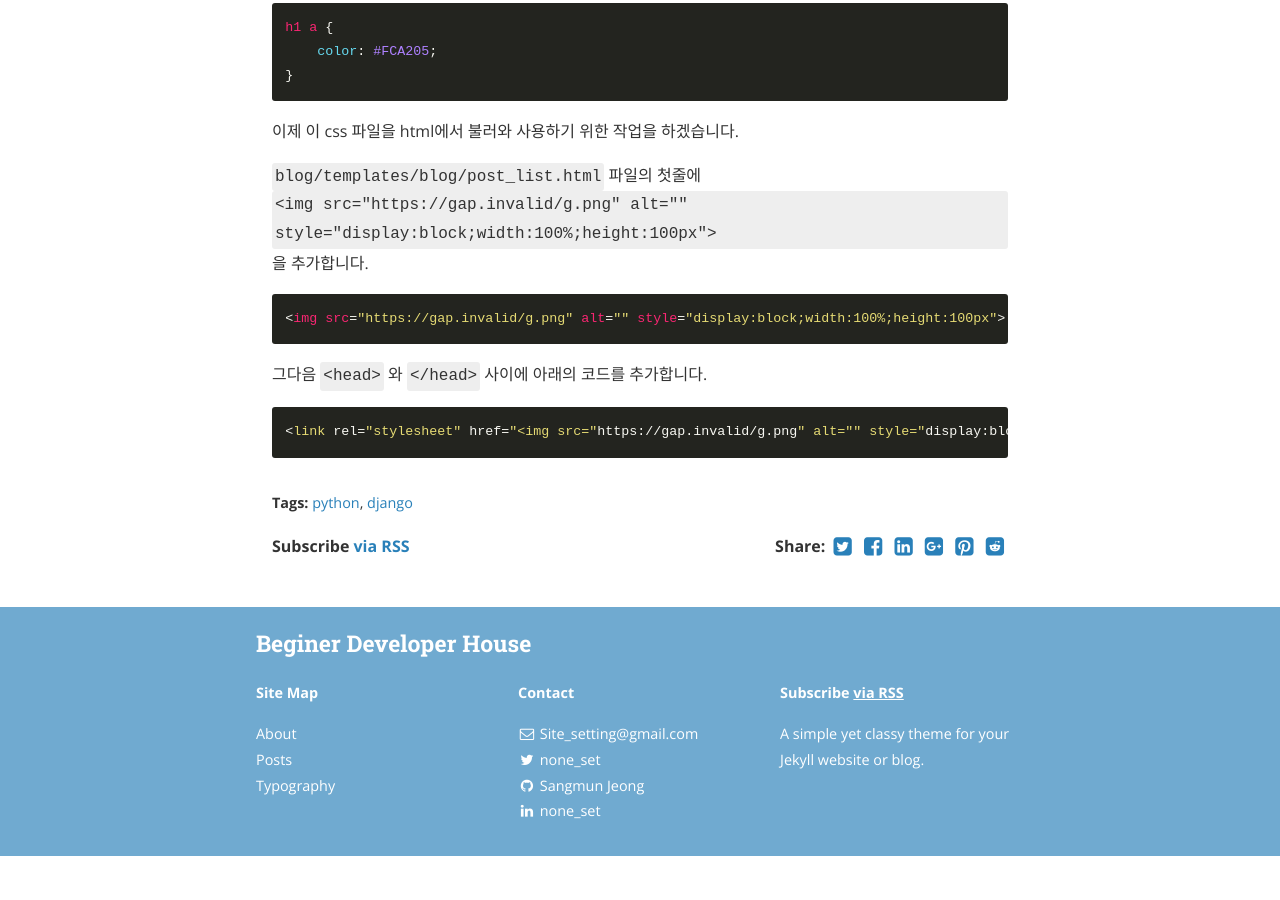
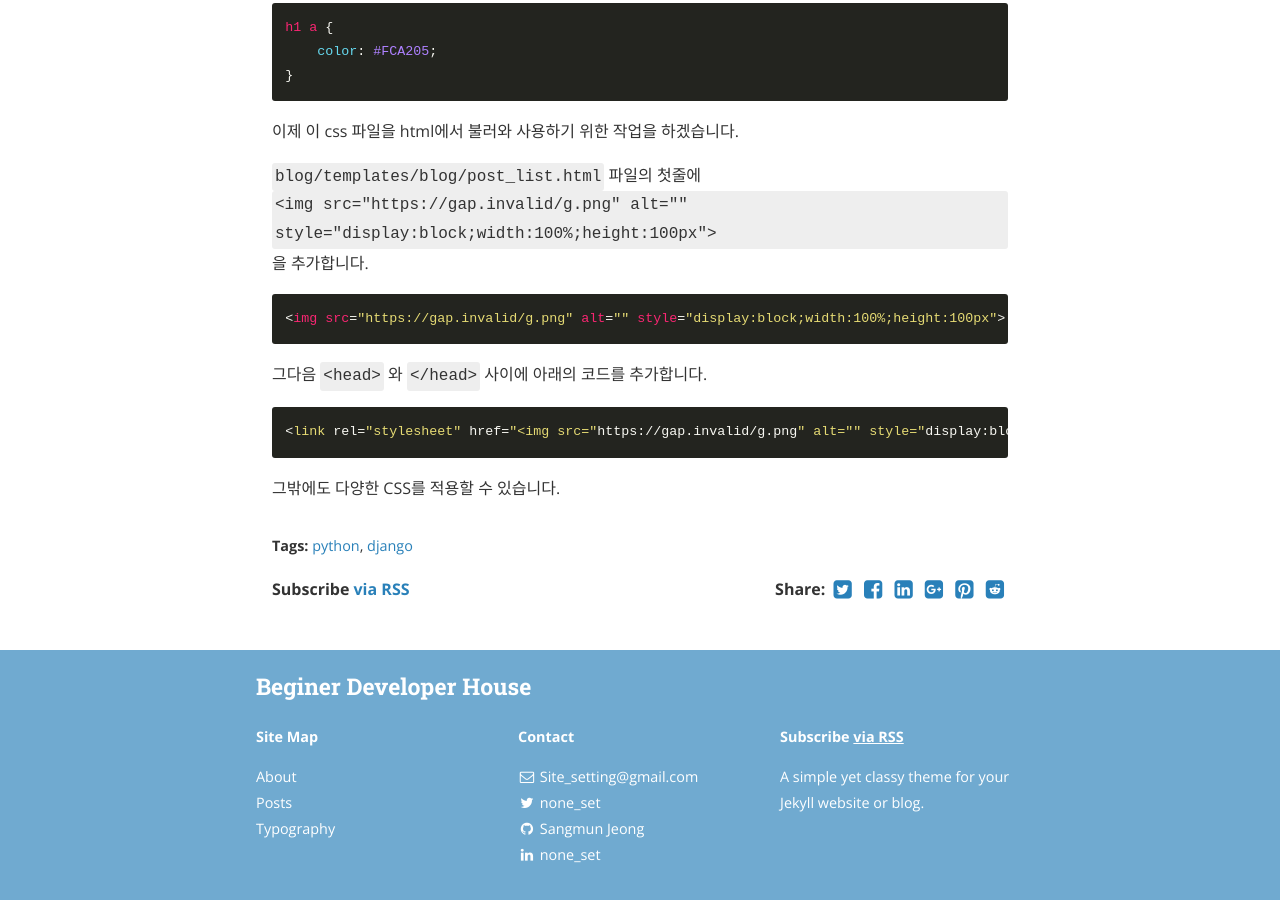
Before and after one commit to sangmunjeong/sangmunjeong.github.io, a Jekyll site: the page built from _posts/2019-06-19-python_djangostart10.markdown, in a window 1280 px wide and 900 px high, scrolled down 912 px. Built offline with Jekyll 4.4.1, drawn with Linux system fonts in a browser that asks for light colours; nearby versions of some CDN libraries; before the commit the page ends 1768 px from its top, so only the background shows below that.

Commit message:
Update 2019-06-19-python_djangostart10.markdown

````diff
--- a/_posts/2019-06-19-python_djangostart10.markdown
+++ b/_posts/2019-06-19-python_djangostart10.markdown
@@ -35,7 +35,7 @@ tags: python django
 
 간단한 테스트를 해보겠습니다.
 
-```css
+```
 h1 a {
     color: #FCA205;
 }
@@ -55,4 +55,6 @@ h1 a {
 <link rel="stylesheet" href="{% static 'css/blog.css' %}">
 ```
 
+그밖에도 다양한 CSS를 적용할 수 있습니다.
+
 [부트스트랩]: https://getbootstrap.com/
````
